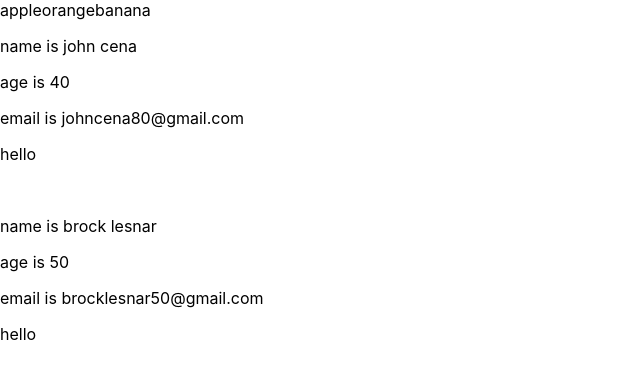
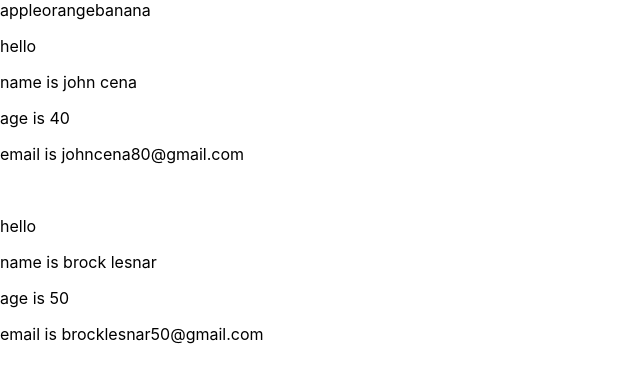
Before and after one commit to shivamsinghAIMLops32/reactScrimba, a React (Vite) app: page / in a window 1280 px wide. Shown: the top 382 px of the page, without its empty margins (0-640 px from the left). Built offline with nearby package versions, Linux system fonts and the light colour scheme.

Commit message:
conditional rendring

```diff
--- a/src/App.jsx
+++ b/src/App.jsx
@@ -6,11 +6,13 @@ const userData = [
     name: "john cena",
     age: 40,
     email: "johncena80@gmail.com",
+    isSubscribed: true
   },
   {
     name: "brock lesnar",
     age: 50,
     email: "brocklesnar50@gmail.com",
+    isSubscribed: true
   },
 ];
 
@@ -19,8 +21,9 @@ const App = () => {
   return (
     <>
     {Fruits}
-      {userData.map((user) => (
-        <UserProfile user={user}>hello</UserProfile>
+      {userData.map((user,index) => (
+        <UserProfile key={index} user={user}>hello</UserProfile>
+
       ))}
     </>
   );
--- a/src/components/UserProfile.jsx
+++ b/src/components/UserProfile.jsx
@@ -3,12 +3,13 @@ import PropTypes from "prop-types";
 const UserProfile = ({ user,children }) => {
   return (
     <>
+    {user.isSubscribed ?
+     <div> <p>{children}</p>
       <p>name is { user.name}</p>
       <p>age is {user.age}</p>
       <p>email is {user.email}</p>
-      <p>{children}</p>
-      <br />
-    </>
+      <br /></div>: null}
+      </>
   );
 };
 
```
